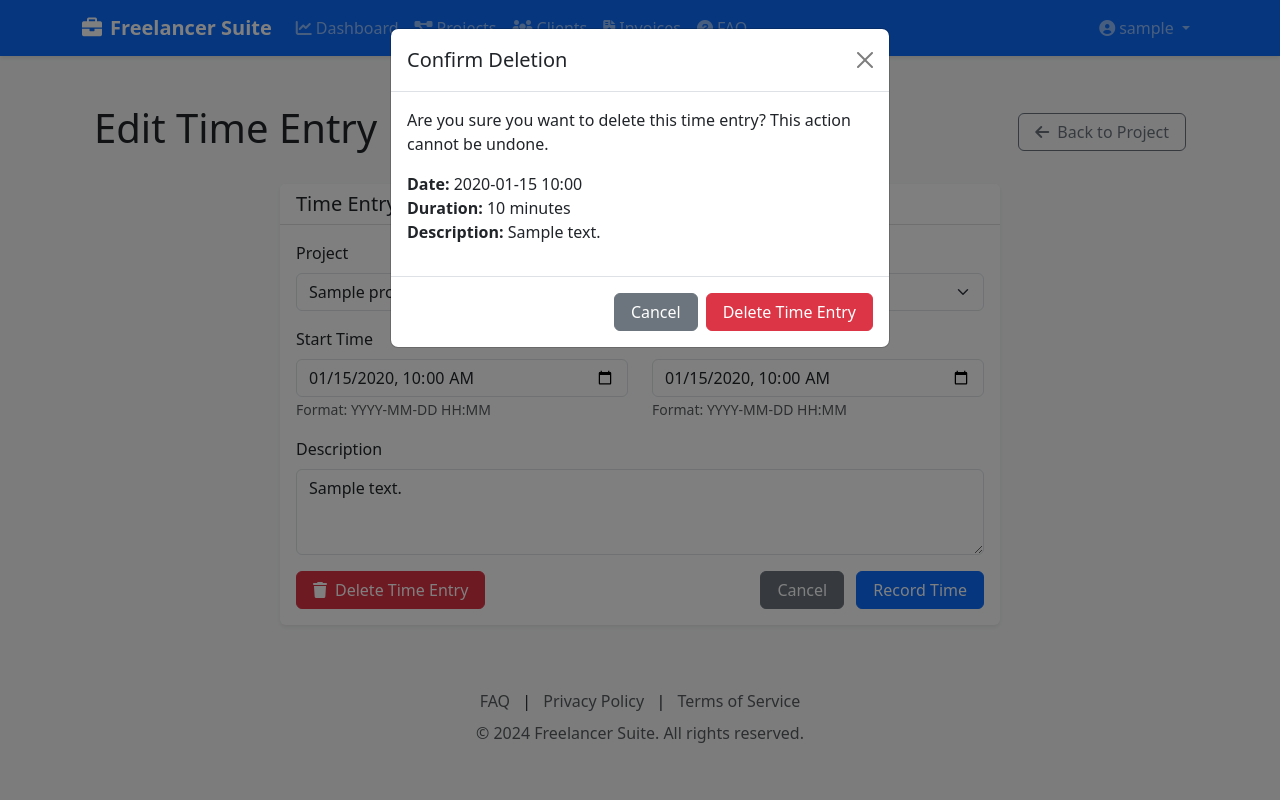
After one commit to Gabangxa/FreelanceDash1, a Flask app: page /time-entries/1/edit in a window 1280 px wide, after a click on "Delete Time Entry". The commit adds this page. Run offline with Flask 3, Linux system fonts and the light colour scheme; a user stored in the database is signed in; tables that the repository leaves empty hold one stand-in row (values such as "Sample post").

Commit message:
Enhance time entry management: Add edit/delete functionality for time entries, improve project association handling when editing tasks, and update logging.
Replit-Commit-Author: Agent
Replit-Commit-Session-Id: 38666a56-7295-4480-92bf-2490f3cefc4f
Replit-Commit-Screenshot-Url: https://storage.googleapis.com/screenshot-production-us-central1/088f28d3-b1d1-446b-8e43-af70b6701115/5f15fabc-9e9b-469a-9eb8-5620f255783d.jpg

```diff
--- a/projects/routes.py
+++ b/projects/routes.py
@@ -1,5 +1,5 @@
 import logging
-from flask import Blueprint, render_template, redirect, url_for, flash, request
+from flask import Blueprint, render_template, redirect, url_for, flash, request, jsonify
 from flask_login import login_required, current_user
 from datetime import datetime, timedelta
 from app import db, logger
@@ -187,18 +187,37 @@ def edit_task(id):
 
         if form.validate_on_submit():
             try:
+                # Store original project ID to check if it changed
+                original_project_id = task.project_id
+
                 # Verify new project belongs to user if changed
-                if task.project_id != form.project_id.data:
+                if original_project_id != form.project_id.data:
                     project = Project.query.filter_by(id=form.project_id.data, user_id=current_user.id).first()
                     if not project:
                         flash('Invalid project selection', 'danger')
                         return redirect(url_for('projects.edit_task', id=id))
 
+                # Update task details
                 task.title = form.title.data
                 task.description = form.description.data
                 task.due_date = form.due_date.data
                 task.status = form.status.data
                 task.project_id = form.project_id.data
+
+                # If project has changed, update all time entries associated with this task
+                if original_project_id != form.project_id.data:
+                    time_entries = TimeEntry.query.filter_by(task_id=task.id).all()
+                    entries_count = 0
+
+                    for entry in time_entries:
+                        entry.project_id = form.project_id.data
+                        db.session.add(entry)
+                        entries_count += 1
+
+                    if entries_count > 0:
+                        logger.info(f"Updated {entries_count} time entries from project {original_project_id} to project {form.project_id.data}")
+                        flash(f'Updated {entries_count} time entries to the new project.', 'info')
+
                 db.session.commit()
                 flash('Task updated successfully', 'success')
                 return redirect(url_for('projects.view_project', id=task.project_id))
@@ -318,3 +337,142 @@ def create_time_entry():
         logger.error(f"Unexpected error in create_time_entry: {str(e)}")
         flash('An unexpected error occurred. Please try again.', 'danger')
         return redirect(url_for('projects.list_projects'))
+
+@projects_bp.route('/time-entries/<int:id>/edit', methods=['GET', 'POST'])
+@login_required
+@handle_db_errors
+def edit_time_entry(id):
+    # Get component logger
+    proj_logger = logging.getLogger('projects')
+
+    try:
+        # Fetch the time entry and verify ownership
+        time_entry = TimeEntry.query.join(Project).filter(
+            TimeEntry.id == id,
+            Project.user_id == current_user.id
+        ).first_or_404()
+
+        form = TimeEntryForm()
+
+        # Populate project choices
+        user_projects = Project.query.filter_by(user_id=current_user.id).all()
+        form.project_id.choices = [(p.id, p.name) for p in user_projects]
+
+        # Populate task choices based on the selected project
+        if request.method == 'GET':
+            project_tasks = Task.query.filter_by(project_id=time_entry.project_id).all()
+            # Convert task choices to the expected format
+            task_choices = [(0, 'No Task')]
+            for task in project_tasks:
+                task_choices.append((task.id, task.title))
+            form.task_id.choices = task_choices
+
+        if form.validate_on_submit():
+            try:
+                # Verify the project belongs to the user
+                project = Project.query.filter_by(
+                    id=form.project_id.data,
+                    user_id=current_user.id
+                ).first_or_404()
+
+                # Calculate duration if both start and end times are provided
+                duration = None
+                if form.start_time.data and form.end_time.data:
+                    # Ensure end time is after start time
+                    if form.end_time.data <= form.start_time.data:
+                        flash('End time must be after start time', 'danger')
+                        return render_template('projects/edit_time_entry.html', form=form, time_entry=time_entry)
+
+                    time_diff = form.end_time.data - form.start_time.data
+                    duration = int(time_diff.total_seconds() / 60)
+                else:
+                    # Keep the existing duration if only one of the times is updated
+                    duration = time_entry.duration
+
+                # Update time entry
+                time_entry.project_id = form.project_id.data
+                time_entry.task_id = form.task_id.data if form.task_id.data > 0 else None
+                time_entry.start_time = form.start_time.data
+                time_entry.end_time = form.end_time.data
+                time_entry.duration = duration
+                time_entry.description = form.description.data
+
+                db.session.commit()
+                proj_logger.info(f"Time entry updated successfully: id={time_entry.id}")
+                flash('Time entry updated successfully', 'success')
+                return redirect(url_for('projects.view_project', id=time_entry.project_id))
+
+            except SQLAlchemyError as e:
+                db.session.rollback()
+                proj_logger.error(f"Error updating time entry {id}: {str(e)}")
+                flash('Error updating time entry. Please try again.', 'danger')
+
+        # Populate form with existing data
+        elif request.method == 'GET':
+            form.project_id.data = time_entry.project_id
+            form.task_id.data = time_entry.task_id if time_entry.task_id else 0
+            form.start_time.data = time_entry.start_time
+            form.end_time.data = time_entry.end_time
+            form.description.data = time_entry.description
+
+        return render_template('projects/edit_time_entry.html', form=form, time_entry=time_entry)
+
+    except Exception as e:
+        logger.error(f"Error editing time entry {id}: {str(e)}")
+        flash('An error occurred while accessing the time entry. Please try again.', 'danger')
+        return redirect(url_for('projects.list_projects'))
+
+@projects_bp.route('/time-entries/<int:id>/delete', methods=['POST'])
+@login_required
+@handle_db_errors
+def delete_time_entry(id):
+    # Get component logger
+    proj_logger = logging.getLogger('projects')
+
+    try:
+        # Fetch the time entry and verify ownership
+        time_entry = TimeEntry.query.join(Project).filter(
+            TimeEntry.id == id,
+            Project.user_id == current_user.id
+        ).first_or_404()
+
+        # Store project ID for redirect after deletion
+        project_id = time_entry.project_id
+
+        # Delete the time entry
+        db.session.delete(time_entry)
+        db.session.commit()
+
+        proj_logger.info(f"Time entry {id} deleted successfully by user {current_user.id}")
+        flash('Time entry deleted successfully', 'success')
+
+        return redirect(url_for('projects.view_project', id=project_id))
+
+    except Exception as e:
+        db.session.rollback()
+        logger.error(f"Error deleting time entry {id}: {str(e)}")
+        flash('An error occurred while deleting the time entry. Please try again.', 'danger')
+        return redirect(url_for('projects.list_projects'))
+
+@projects_bp.route('/projects/<int:project_id>/tasks')
+@login_required
+def get_project_tasks(project_id):
+    """Get tasks for a specific project (for AJAX requests)"""
+    try:
+        # Verify the project belongs to the current user
+        project = Project.query.filter_by(
+            id=project_id,
+            user_id=current_user.id
+        ).first_or_404()
+
+        # Get all tasks for the project
+        tasks = Task.query.filter_by(project_id=project_id).all()
+
+        # Format tasks as JSON
+        tasks_json = [{'id': task.id, 'title': task.title} for task in tasks]
+
+        return jsonify(tasks_json)
+
+    except Exception as e:
+        logger.error(f"Error fetching tasks for project {project_id}: {str(e)}")
+        return jsonify([]), 400
--- /dev/null
+++ b/templates/projects/edit_time_entry.html
@@ -0,0 +1,197 @@
+{% extends "base.html" %}
+
+{% block title %}Edit Time Entry - Freelancer Suite{% endblock %}
+
+{% block content %}
+<div class="container py-4">
+    <div class="d-flex justify-content-between align-items-center mb-4">
+        <h1>Edit Time Entry</h1>
+        <a href="{{ url_for('projects.view_project', id=time_entry.project_id) }}" class="btn btn-outline-secondary">
+            <i class="fas fa-arrow-left me-2"></i>Back to Project
+        </a>
+    </div>
+
+    <div class="row">
+        <div class="col-md-8 mx-auto">
+            <div class="card">
+                <div class="card-header">
+                    <h5 class="card-title mb-0">Time Entry Details</h5>
+                </div>
+                <div class="card-body">
+                    <form method="POST">
+                        {{ form.hidden_tag() }}
+
+                        <div class="row mb-3">
+                            <div class="col-md-6">
+                                {{ form.project_id.label(class="form-label") }}
+                                {{ form.project_id(class="form-select", onchange="loadTasks(this.value)") }}
+                                {% if form.project_id.errors %}
+                                    <div class="invalid-feedback d-block">
+                                        {% for error in form.project_id.errors %}
+                                            {{ error }}
+                                        {% endfor %}
+                                    </div>
+                                {% endif %}
+                            </div>
+                            <div class="col-md-6">
+                                {{ form.task_id.label(class="form-label") }}
+                                {{ form.task_id(class="form-select", id="task_id") }}
+                                {% if form.task_id.errors %}
+                                    <div class="invalid-feedback d-block">
+                                        {% for error in form.task_id.errors %}
+                                            {{ error }}
+                                        {% endfor %}
+                                    </div>
+                                {% endif %}
+                            </div>
+                        </div>
+
+                        <div class="row mb-3">
+                            <div class="col-md-6">
+                                {{ form.start_time.label(class="form-label") }}
+                                {{ form.start_time(class="form-control", type="datetime-local") }}
+                                {% if form.start_time.errors %}
+                                    <div class="invalid-feedback d-block">
+                                        {% for error in form.start_time.errors %}
+                                            {{ error }}
+                                        {% endfor %}
+                                    </div>
+                                {% endif %}
+                                <small class="text-muted">Format: YYYY-MM-DD HH:MM</small>
+                            </div>
+                            <div class="col-md-6">
+                                {{ form.end_time.label(class="form-label") }}
+                                {{ form.end_time(class="form-control", type="datetime-local") }}
+                                {% if form.end_time.errors %}
+                                    <div class="invalid-feedback d-block">
+                                        {% for error in form.end_time.errors %}
+                                            {{ error }}
+                                        {% endfor %}
+                                    </div>
+                                {% endif %}
+                                <small class="text-muted">Format: YYYY-MM-DD HH:MM</small>
+                            </div>
+                        </div>
+
+                        <div class="mb-3">
+                            {{ form.description.label(class="form-label") }}
+                            {{ form.description(class="form-control", rows=3) }}
+                            {% if form.description.errors %}
+                                <div class="invalid-feedback d-block">
+                                    {% for error in form.description.errors %}
+                                        {{ error }}
+                                    {% endfor %}
+                                </div>
+                            {% endif %}
+                        </div>
+
+                        <div class="d-flex justify-content-between">
+                            <button type="button" class="btn btn-danger" data-bs-toggle="modal" data-bs-target="#deleteModal">
+                                <i class="fas fa-trash me-2"></i>Delete Time Entry
+                            </button>
+                            <div>
+                                <a href="{{ url_for('projects.view_project', id=time_entry.project_id) }}" class="btn btn-secondary me-2">Cancel</a>
+                                {{ form.submit(class="btn btn-primary") }}
+                            </div>
+                        </div>
+                    </form>
+                </div>
+            </div>
+        </div>
+    </div>
+</div>
+
+<!-- Delete Confirmation Modal -->
+<div class="modal fade" id="deleteModal" tabindex="-1" aria-labelledby="deleteModalLabel" aria-hidden="true">
+    <div class="modal-dialog">
+        <div class="modal-content">
+            <div class="modal-header">
+                <h5 class="modal-title" id="deleteModalLabel">Confirm Deletion</h5>
+                <button type="button" class="btn-close" data-bs-dismiss="modal" aria-label="Close"></button>
+            </div>
+            <div class="modal-body">
+                <p>Are you sure you want to delete this time entry? This action cannot be undone.</p>
+                <p class="mb-0"><strong>Date:</strong> {{ time_entry.start_time.strftime('%Y-%m-%d %H:%M') }}</p>
+                <p class="mb-0"><strong>Duration:</strong> {{ time_entry.duration }} minutes</p>
+                <p><strong>Description:</strong> {{ time_entry.description or 'No description' }}</p>
+            </div>
+            <div class="modal-footer">
+                <button type="button" class="btn btn-secondary" data-bs-dismiss="modal">Cancel</button>
+                <form action="{{ url_for('projects.delete_time_entry', id=time_entry.id) }}" method="POST">
+                    <button type="submit" class="btn btn-danger">Delete Time Entry</button>
+                </form>
+            </div>
+        </div>
+    </div>
+</div>
+{% endblock %}
+
+{% block scripts %}
+<script>
+document.addEventListener('DOMContentLoaded', function() {
+    // Function to load tasks for a selected project
+    window.loadTasks = function(projectId) {
+        const taskSelect = document.getElementById('task_id');
+
+        // Clear existing options except "No Task"
+        while (taskSelect.options.length > 1) {
+            taskSelect.remove(1);
+        }
+
+        // Don't proceed if no project is selected
+        if (!projectId) return;
+
+        // Fetch tasks for the selected project
+        fetch(`/projects/${projectId}/tasks`)
+            .then(response => {
+                if (!response.ok) {
+                    throw new Error('Network response was not ok');
+                }
+                return response.json();
+            })
+            .then(tasks => {
+                // Add new options
+                tasks.forEach(task => {
+                    const option = document.createElement('option');
+                    option.value = task.id;
+                    option.textContent = task.title;
+                    taskSelect.appendChild(option);
+                });
+
+                // If the task select had a previous value, try to restore it
+                const previousTaskId = {{ time_entry.task_id or 0 }};
+
+                // Check if the previously selected task is in the new list
+                let found = false;
+                for (let i = 0; i < taskSelect.options.length; i++) {
+                    if (parseInt(taskSelect.options[i].value) === previousTaskId) {
+                        taskSelect.selectedIndex = i;
+                        found = true;
+                        break;
+                    }
+                }
+
+                // If not found, default to "No Task"
+                if (!found && previousTaskId !== 0) {
+                    taskSelect.selectedIndex = 0;
+                }
+            })
+            .catch(error => {
+                console.error('Error fetching tasks:', error);
+                // Add a default "Error loading tasks" option
+                const option = document.createElement('option');
+                option.value = "0";
+                option.textContent = "Error loading tasks";
+                taskSelect.appendChild(option);
+            });
+    };
+
+    // Initialize task dropdown with current project's tasks
+    const currentProject = document.getElementById('project_id').value;
+    if (currentProject) {
+        // Only call if we have a project ID (should always be the case in edit mode)
+        // window.loadTasks(currentProject);
+    }
+});
+</script>
+{% endblock %}
```
Also changed, not shown: templates/projects/detail.html (+47 -0 lines).
